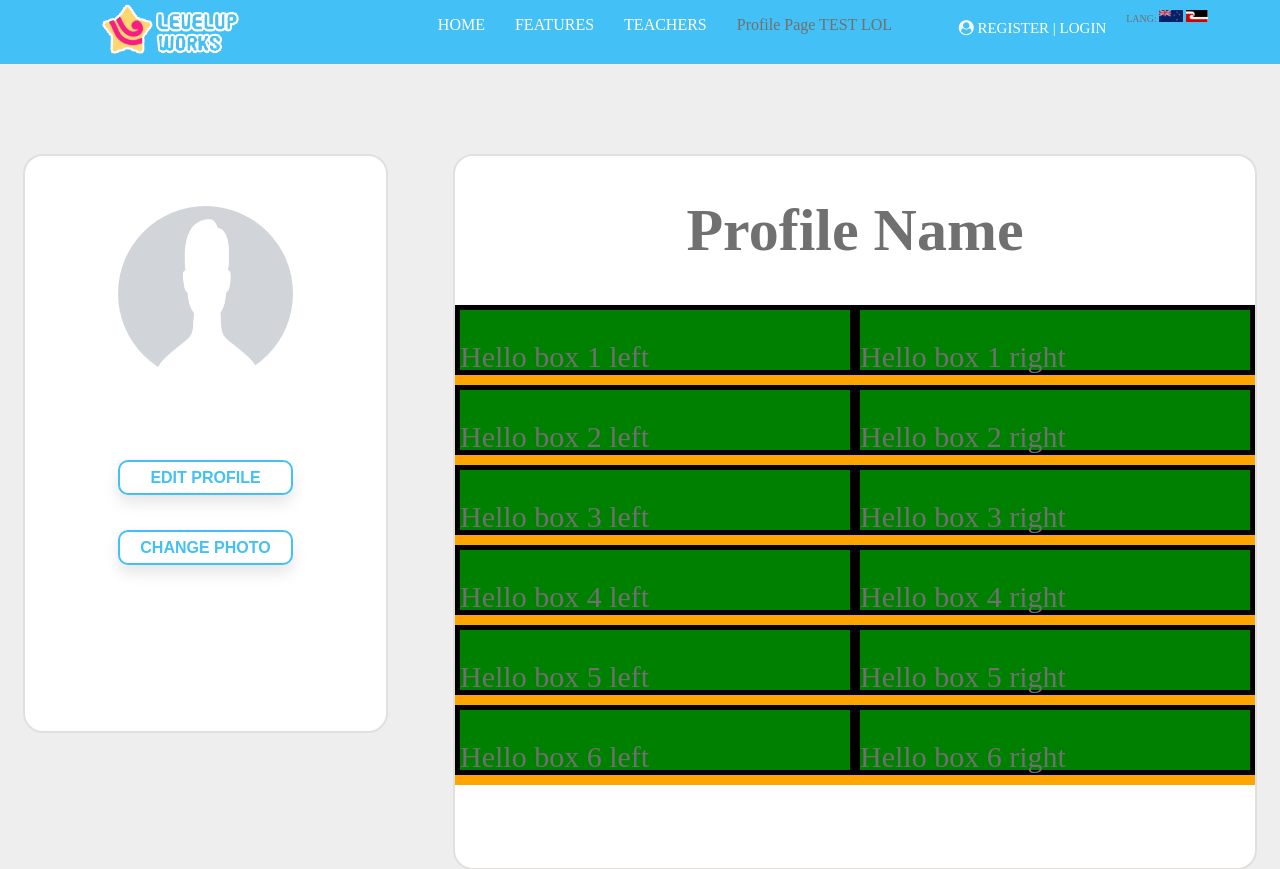
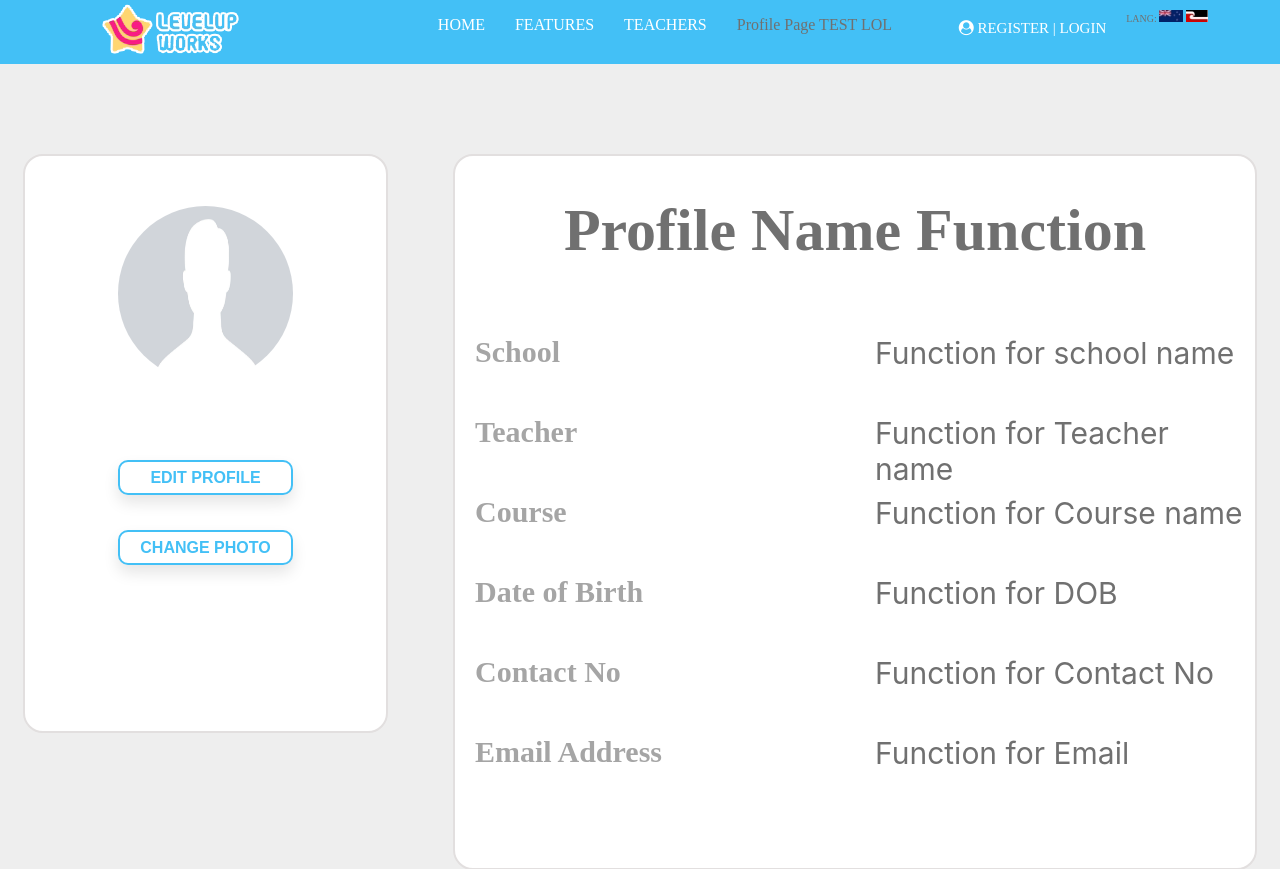
Before and after one commit to joechamberlain1/missionxteamzero-1, a React (Create React App) app: page /ProfilePage in a window 1280 px wide. Shown: the top 869 px of the page. Built offline with nearby package versions, Linux system fonts and the light colour scheme.

Commit message:
Profile page function ready

```diff
--- a/src/CSS/Footer.css
+++ b/src/CSS/Footer.css
@@ -1,4 +1,5 @@
 .main-footer {
+  padding: 50px 0;
   background-color: #b2e4fa;
   color: #4b4c4d;
   position: relative;
@@ -30,19 +31,16 @@
 
 .row {
   display: flex;
-  /*padding: 30px;*/
-  /* margin: 0px; */
-  width: 100%;
+  padding: 30px;
+  margin: 0px;
+  width: 40%;
   /* margin-left: 20%; */
   align-content: center;
-  padding-left:10%;
-  padding-right:10%;
 
 }
 
 .Col{
     margin: 30px;
-
 }
 
 .main-footer p {
--- a/src/CSS/ProfilePage.css
+++ b/src/CSS/ProfilePage.css
@@ -79,44 +79,35 @@ margin: 50px 0px 0px
     font-size: 60px;
 }
 
-.orange-box{
+/* Container that holds both the requiredDetails and returnedFunctions */
+.details-container{
   height: 80px;
-  background-color: orange;
+  /* background-color: orange; */
   display: flex;
 }
 
-.green-box{
+/* Container that holds the Required fields */
+.requiredDetails{
   height: 60px;
   width: 50%;
-  /* margin-top: 40px; */
-  background-color: green;
+  margin-left: 20px;
+  /* background-color: green; */
   font-size: 30px;
-  border: solid 5px black;
+  /* border: solid 5px black; */
   text-align: left;
+  font-weight: bold;
+  color: #A5A5A5;
 }
 
-
-/* .profile-list{
-display: inline-block;
-color: #A5A5A5;
-font-size: 30px;
-font-weight: bold;
-text-align: left;
-line-height: 1.5;
-width: 30%;
-
+/* Container that holds the returned functions */
+.returnedFunction{
+  height: 60px;
+  width: 50%;
+  margin-left: 20px;
+  /* background-color: blue; */
+  font-size: 30px;
+  /* border: solid 5px black;  */
+  text-align: left;
+  font-family: -apple-system, BlinkMacSystemFont, 'Segoe UI', Roboto, Oxygen, Ubuntu, Cantarell, 'Open Sans', 'Helvetica Neue', sans-serif;
+  color: #707070;
 }
-
-.profile-col{
-    background-color: black;
-    width: 30%;
-    padding: 1%;
-    border: solid 2px #e2dfdf;
-    border-radius: 20px;
-    display: flex;
-    }
-
-    .profile-row{
-        display: flex;
-
-    } */
--- a/src/Components/ProfilePage.js
+++ b/src/Components/ProfilePage.js
@@ -2,7 +2,7 @@ import React from "react";
 import "../CSS/ProfilePage.css";
 import Nav from "./nav.js";
 import MainFooter from "./Footer.js";
-import ProfilePic from '../img/profilepicplaceholder.png';
+import ProfilePic from "../img/profilepicplaceholder.png";
 
 function ProfilePage() {
   return (
@@ -11,67 +11,65 @@ function ProfilePage() {
       <div className="profile-background">
         <div className="profile-container">
           <div className="main-profile-left">
-        <img className="profile-pic" src={ProfilePic}/>
+            <img className="profile-pic" src={ProfilePic} />
             <div className="profile-buttons">
               <button>Edit profile</button>
               <button>Change Photo</button>
             </div>
           </div>
           <div className="main-profile-details">
-        <h1>Profile Name</h1>
-        <div className="orange-box">
-        <div className="green-box">
-            <p>Hello box 1 left</p>
+            <h1>Profile Name Function</h1>
+            <div className="details-container">
+              <div className="requiredDetails">
+                <p>School</p>
               </div>
-        <div className="green-box">
-            <p>Hello box 1 right</p>
+              <div className="returnedFunction">
+                <p>Function for school name</p>
               </div>
             </div>
-      <div className="orange-box">
-        <div className="green-box">
-            <p>Hello box 2 left</p>
+            <div className="details-container">
+              <div className="requiredDetails">
+                <p>Teacher</p>
               </div>
-        <div className="green-box">
-            <p>Hello box 2 right</p>
+              <div className="returnedFunction">
+                <p>Function for Teacher name</p>
               </div>
             </div>
-      <div className="orange-box">
-        <div className="green-box">
-            <p>Hello box 3 left</p>
+            <div className="details-container">
+              <div className="requiredDetails">
+                <p>Course</p>
               </div>
-        <div className="green-box">
-            <p>Hello box 3 right</p>
+              <div className="returnedFunction">
+                <p>Function for Course name</p>
               </div>
             </div>
-      <div className="orange-box">
-        <div className="green-box">
-            <p>Hello box 4 left</p>
+            <div className="details-container">
+              <div className="requiredDetails">
+                <p>Date of Birth</p>
               </div>
-        <div className="green-box">
-            <p>Hello box 4 right</p>
-        </div>
-
-      </div>
-      <div className="orange-box">
-        <div className="green-box">
-            <p>Hello box 5 left</p>
-        </div>
-        <div className="green-box">
-            <p>Hello box 5 right</p>
+              <div className="returnedFunction">
+                <p>Function for DOB</p>
               </div>
             </div>
-      <div className="orange-box">
-        <div className="green-box">
-            <p>Hello box 6 left</p>
+            <div className="details-container">
+              <div className="requiredDetails">
+                <p>Contact No</p>
               </div>
-        <div className="green-box">
-            <p>Hello box 6 right</p>
+              <div className="returnedFunction">
+                <p>Function for Contact No</p>
+              </div>
+            </div>
+            <div className="details-container">
+              <div className="requiredDetails">
+                <p>Email Address</p>
+              </div>
+              <div className="returnedFunction">
+                <p>Function for Email</p>
               </div>
             </div>
           </div>
         </div>
       </div>
-
       <MainFooter />
     </div>
   );
--- a/src/Components/teacherpro.js
+++ b/src/Components/teacherpro.js
@@ -5,7 +5,7 @@ import star from "../img/logo.png";
 import flagnz from "../img/nz.jpg";
 import flagmaori from "../img/maori.jpg";
 import teachid from "../img/teacherpro.png";
-import studentimg from "../img/std.png";
+import studentimg from "../img/std.PNG";
 
 
 function Teacherpro() {
```
Also changed, not shown: 1 other file (tests, documents, lock files or other folders). Lines whose indentation alone changed are shown as unchanged.
